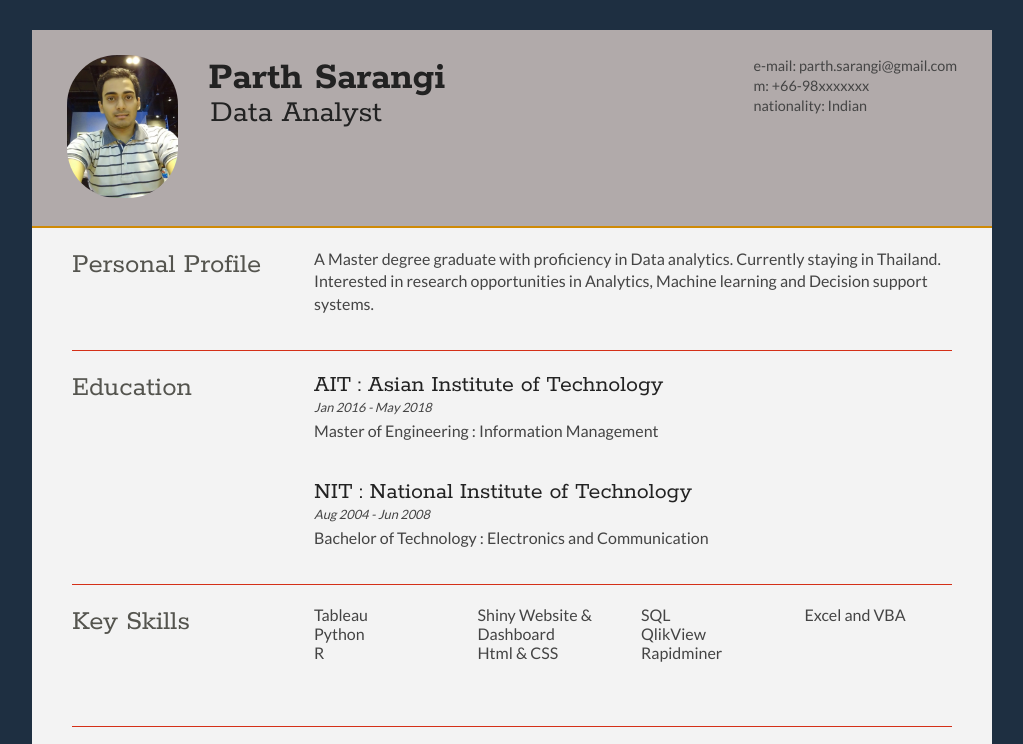
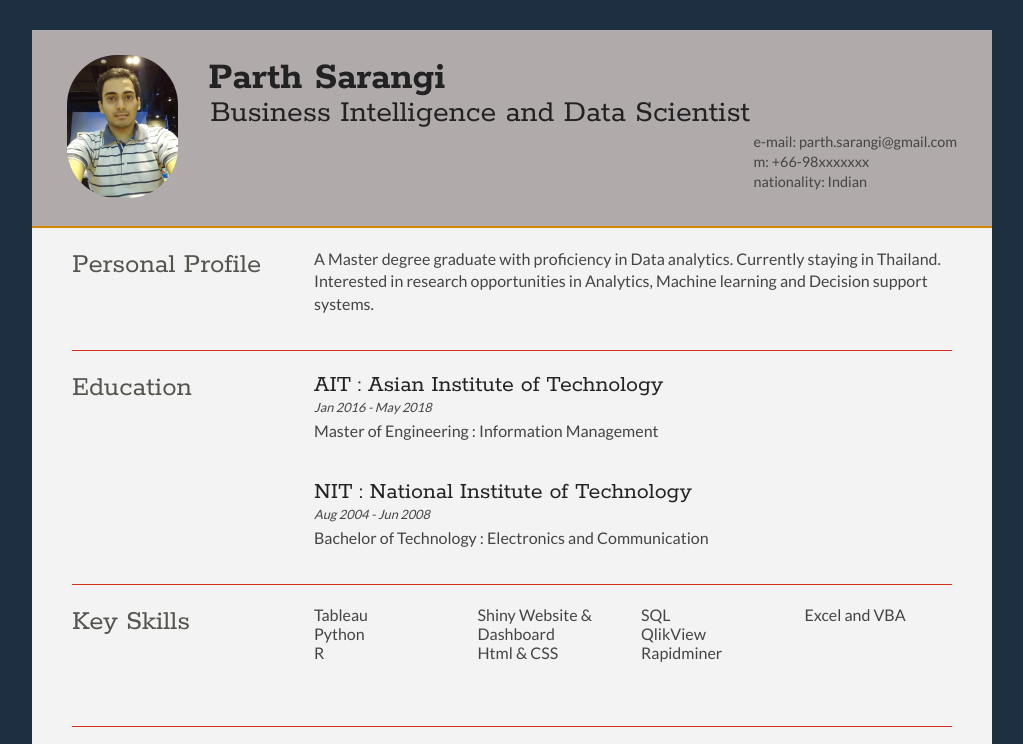
Before and after one commit to parthsarangi/parthsarangi.github.io, a plain HTML site: page index.html in a window 1280 px wide. Shown: the top 744 px of the page, without its empty margins (128-1151 px from the left). Drawn offline with Linux system fonts and the light colour scheme.

Commit message:
updated the title

```diff
--- a/index.html
+++ b/index.html
@@ -23,7 +23,7 @@
 
 			<div id="name">
 				<h1 class="quickFade delayTwo">Parth Sarangi</h1>
-				<h2 class="quickFade delayThree">Data Analyst</h2>
+				<h2 class="quickFade delayThree">Business Intelligence and Data Scientist</h2>
 			</div>
 
 			<div id="contactDetails" class="quickFade delayFour">
```
